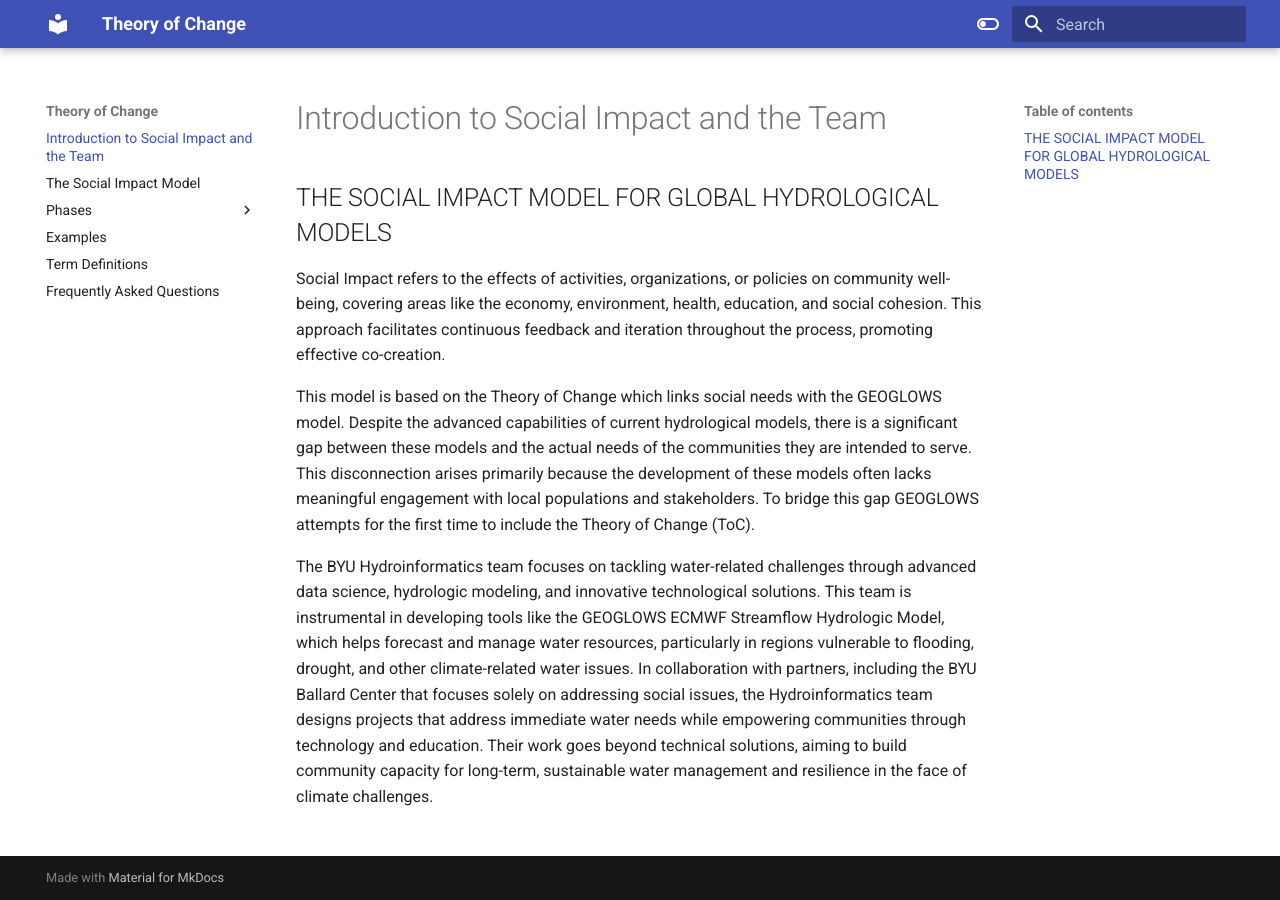
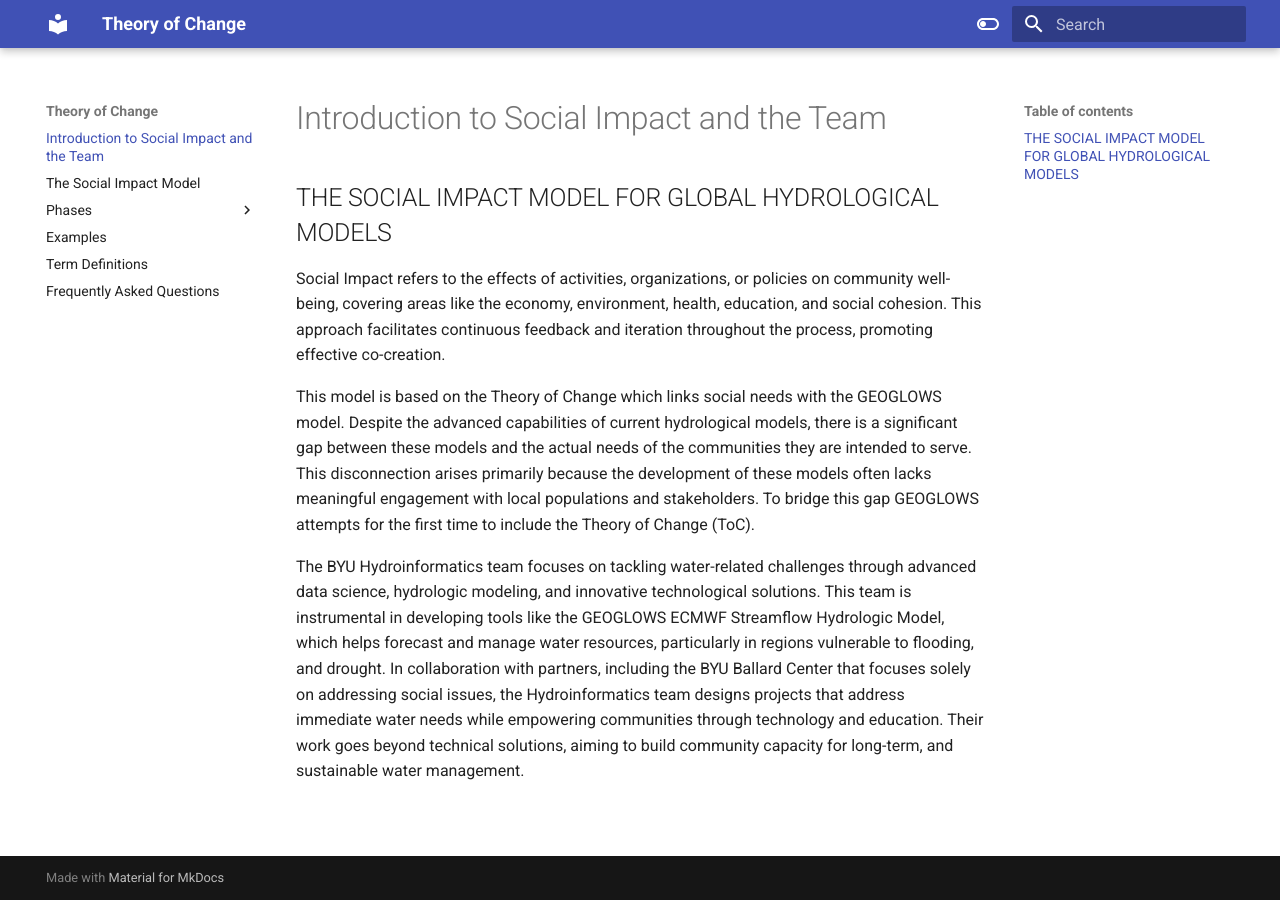
Before and after one commit to geoglows/toc.geoglows.docs, an MkDocs documentation site: the page built from docs/index.md, in a window 1280 px wide. Built offline with MkDocs 1.6.1 and Material for MkDocs 9.7.7, drawn with Linux system fonts in a browser that asks for light colours.

Commit message:
adjustments for Karina

```diff
--- a/docs/index.md
+++ b/docs/index.md
@@ -20,4 +20,4 @@ Social Impact refers to the effects of activities, organizations, or policies on
 
 This model is based on the Theory of Change which links social needs with the GEOGLOWS model. Despite the advanced capabilities of current hydrological models, there is a significant gap between these models and the actual needs of the communities they are intended to serve. This disconnection arises primarily because the development of these models often lacks meaningful engagement with local populations and stakeholders. To bridge this gap GEOGLOWS attempts for the first time to include the Theory of Change (ToC).
 
-The BYU Hydroinformatics team focuses on tackling water-related challenges through advanced data science, hydrologic modeling, and innovative technological solutions. This team is instrumental in developing tools like the GEOGLOWS ECMWF Streamflow Hydrologic Model, which helps forecast and manage water resources, particularly in regions vulnerable to flooding, drought, and other climate-related water issues. In collaboration with partners, including the BYU Ballard Center that focuses solely on addressing social issues, the Hydroinformatics team designs projects that address immediate water needs while empowering communities through technology and education. Their work goes beyond technical solutions, aiming to build community capacity for long-term, sustainable water management and resilience in the face of climate challenges.
+The BYU Hydroinformatics team focuses on tackling water-related challenges through advanced data science, hydrologic modeling, and innovative technological solutions. This team is instrumental in developing tools like the GEOGLOWS ECMWF Streamflow Hydrologic Model, which helps forecast and manage water resources, particularly in regions vulnerable to flooding, and drought. In collaboration with partners, including the BYU Ballard Center that focuses solely on addressing social issues, the Hydroinformatics team designs projects that address immediate water needs while empowering communities through technology and education. Their work goes beyond technical solutions, aiming to build community capacity for long-term, and sustainable water management.
```
Also changed, not shown: docs/phase2.md (+1 -1 lines), docs/phase2visuals/Ecosystem_Map_New_Version2025.png (added).
